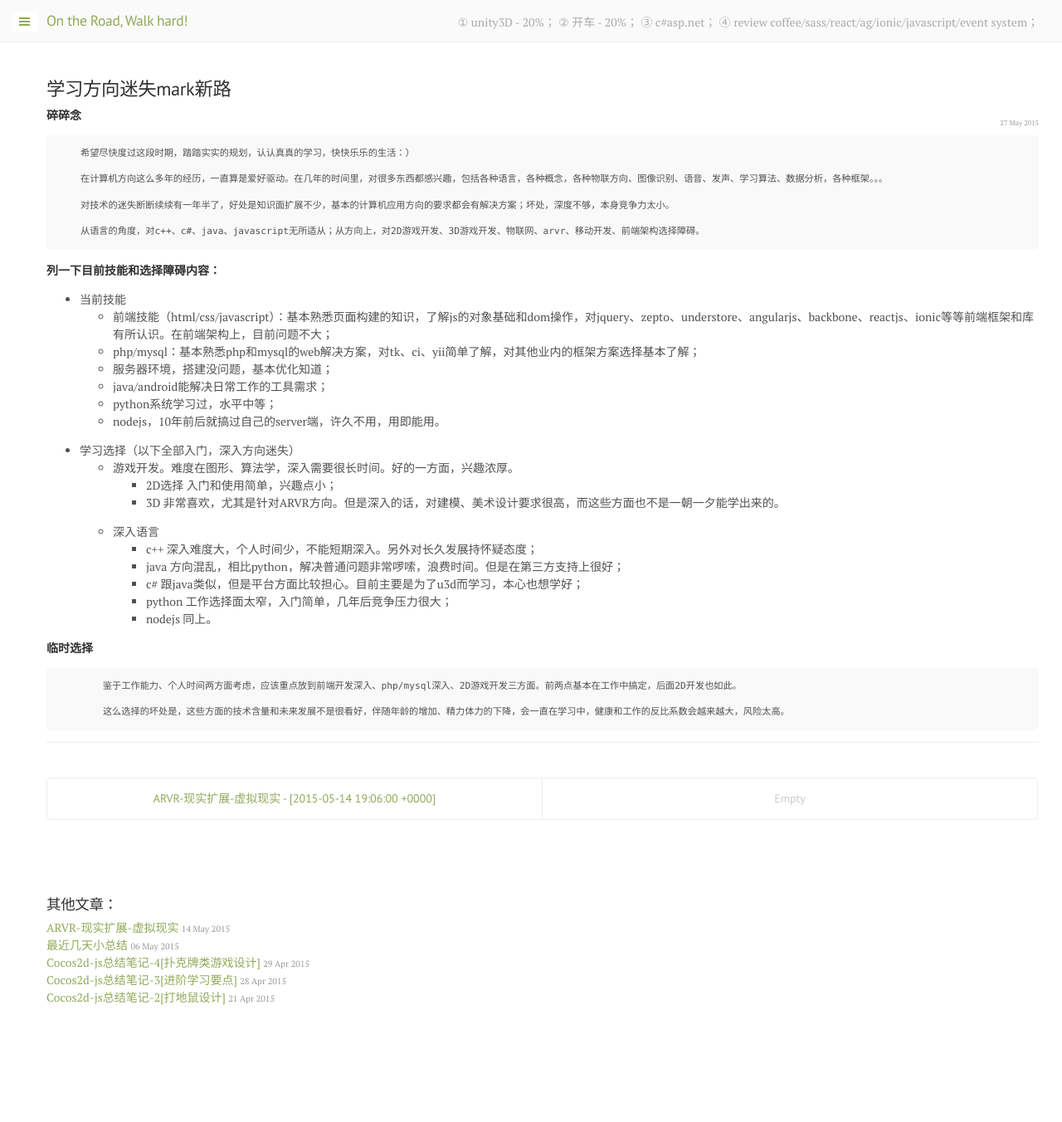
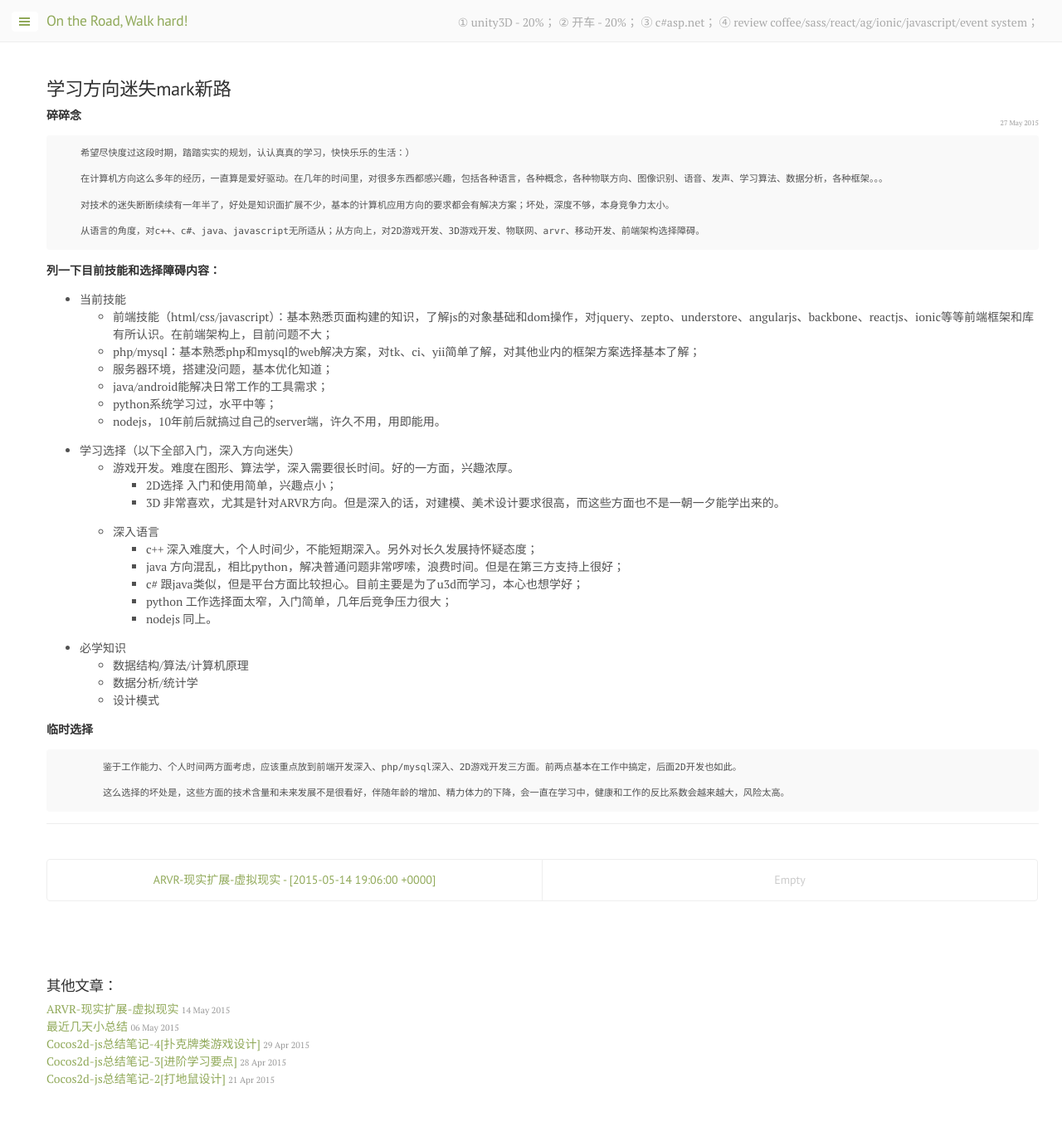
Before and after one commit to maskkid/maskkid.github.io, a Jekyll site: the page built from _posts/2015-05-27-lost_now.md, in a window 1280 px wide. Shown: the whole page at 83% size. Built offline with Jekyll 4.4.1, drawn with Linux system fonts in a browser that asks for light colours; Markdown is read by kramdown in place of the engine named in the settings; comment, search, counter and statistics services are not loaded; before the commit the page ends 1254 px from its top, so only the background shows below that.

Commit message:
fix the latest post's time

```diff
--- a/_posts/2015-05-14-lost_now.md
+++ b/_posts/2015-05-27-lost_now.md
@@ -35,6 +35,11 @@ category : diary
         * python 工作选择面太窄，入门简单，几年后竞争压力很大；
         * nodejs 同上。
 
+* 必学知识
+    * 数据结构/算法/计算机原理
+    * 数据分析/统计学
+    * 设计模式
+
 **临时选择**
 
             鉴于工作能力、个人时间两方面考虑，应该重点放到前端开发深入、php/mysql深入、2D游戏开发三方面。前两点基本在工作中搞定，后面2D开发也如此。
```
